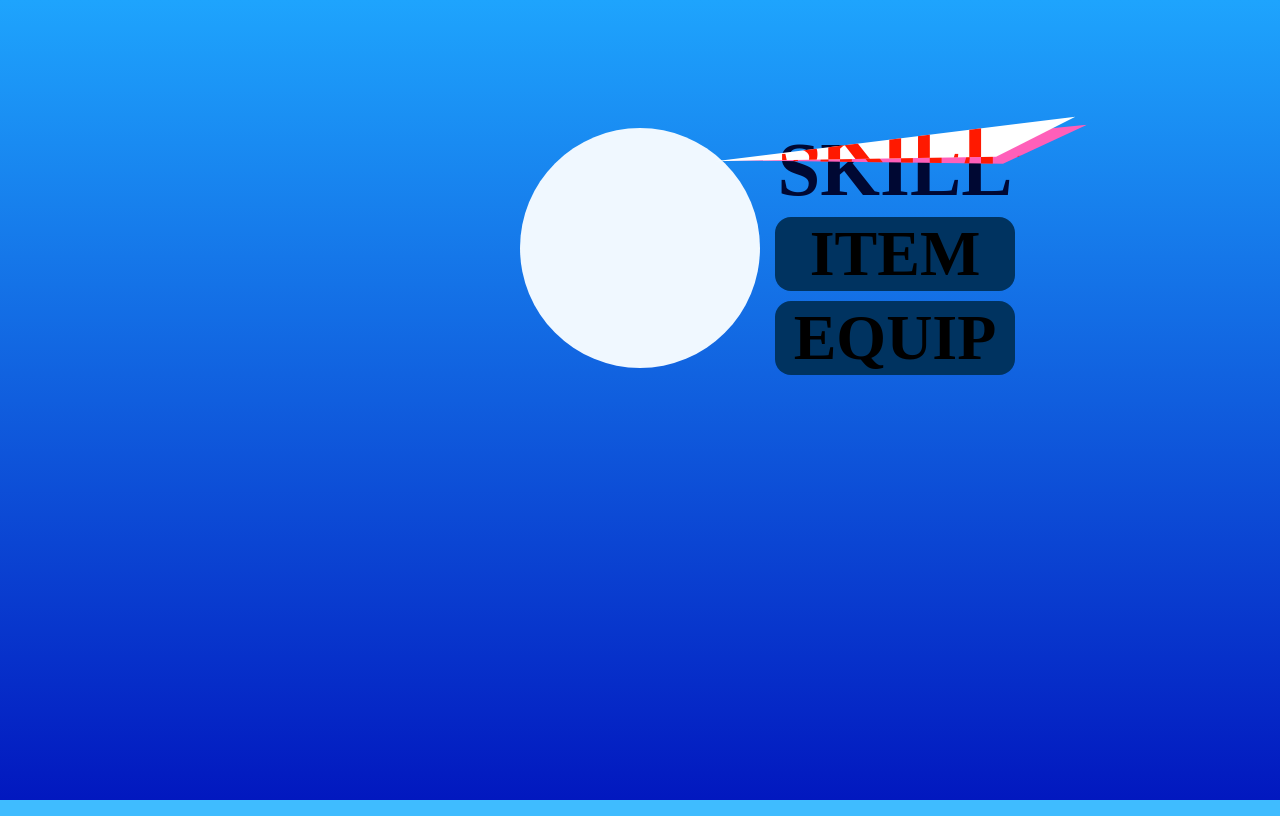
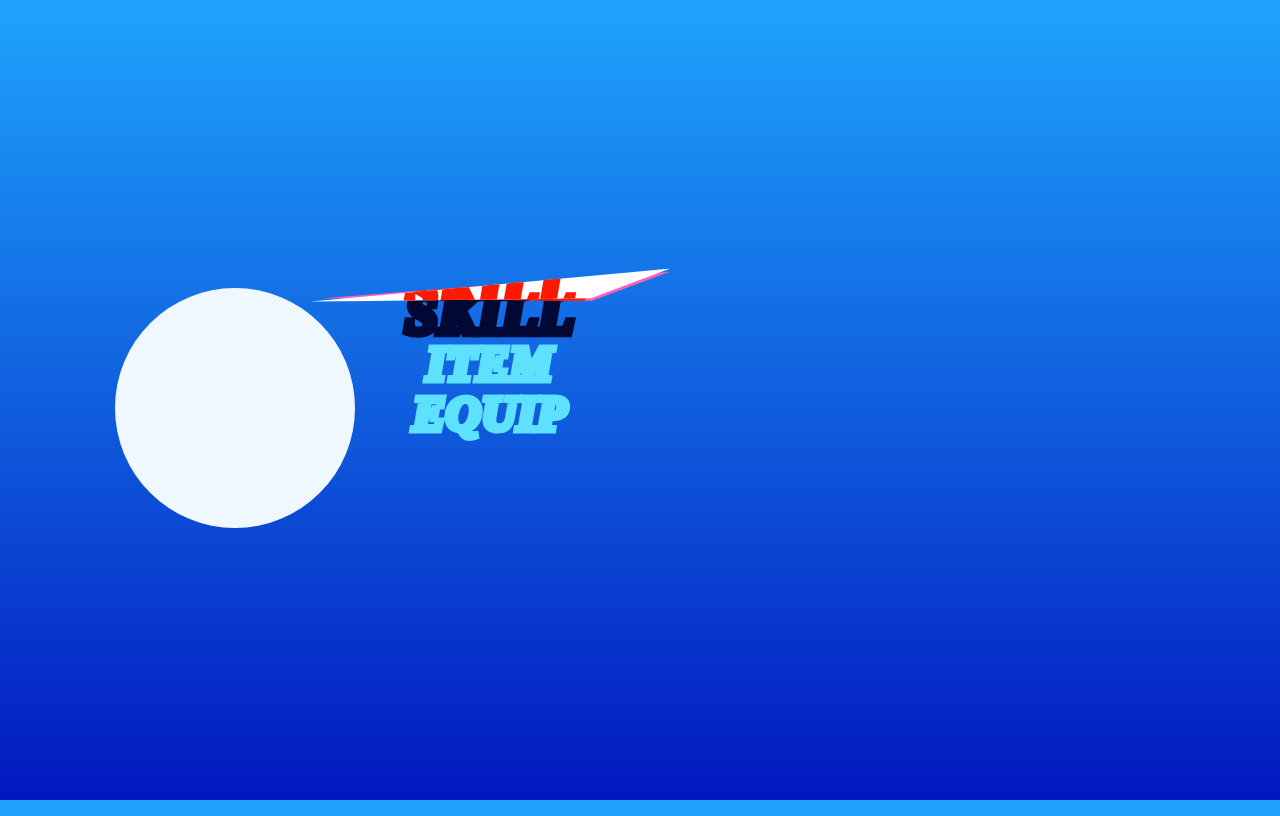
Before and after one commit to Afondpieceofcake/persona3menu, a plain HTML site: page index.html in a window 1280 px wide. Drawn offline with Linux system fonts and the light colour scheme; a web font is replaced by a local one.

Commit message:
Stylized triangle silhouette and menu text

```diff
--- a/styles.css
+++ b/styles.css
@@ -12,18 +12,18 @@ body {
   background-repeat: no-repeat;
   background-position: fixed;
   display: flex;
-  justify-content: center;
   align-items: center;
+  min-height: 100vh;
 }
 
 .main-menu {
-  position: absolute;
+  position: fixed;
   width: 15rem;
   height: 15rem;
+  left: 9%;
   background-color: aliceblue;
   border-radius: 150px;
   display: flex;
-  transform: translateY(100%);
 }
 
 .item-holder {
@@ -40,17 +40,22 @@ body {
   width: 15rem;
   height: 5rem;
   font-family: "menutext";
-  font-size: 4rem;
+  font-size: 3rem;
   font-weight: 600;
-  background-color: rgb(0, 51, 96);
+  background-color: transparent;
   border-radius: 16px;
-  margin: 5px;
+  margin: -15px 5px;
   position: relative;
+  -webkit-text-stroke: 7px;
+  letter-spacing: 1px;
+  font-style: italic;
+  color: #5ee0ff;
 }
 
 .selected {
   color: rgb(0, 8, 51);
   background: transparent;
+  position: relative;
   transition:
     transform 0.4s ease-out,
     opacity 0.4s ease-out;
@@ -87,7 +92,7 @@ body {
   justify-content: center;
   top: -27%;
   left: -50%;
-  width: 500px;
+  width: 00px;
 
   clip-path: polygon(20% 66%, 66% 70%, 80% 26%);
   z-index: 1;
@@ -111,10 +116,10 @@ body {
   z-index: 1;
   display: flex;
   justify-content: center;
-  top: -30%;
+  top: -10%;
   left: -12.4%;
   width: 300px;
-
+  transition-delay: 2s;
   clip-path: polygon(0% 70%, 78% 65%, 100% 20%);
   z-index: 2;
 }
@@ -127,12 +132,24 @@ body {
   z-index: 1;
   display: flex;
   justify-content: center;
-  top: -27%;
+  top: -17%;
   left: -50%;
   width: 500px;
 
-  clip-path: polygon(20% 66%, 66% 70%, 80% 26%);
+  clip-path: polygon(20% 75%, 65% 79%, 78% 35%);
   z-index: 1;
 }
 
 /* make 3 different ones, and loop their usage */
+
+#left-white {
+  position: fixed;
+
+  background-color: white;
+  height: 100vh;
+  width: 100vw;
+  top: 0%;
+  left: 0%;
+  z-index: 100;
+  clip-path: polygon(25% 100%, 50% 0%, 0% 0%, 0% 100%);
+}
```
